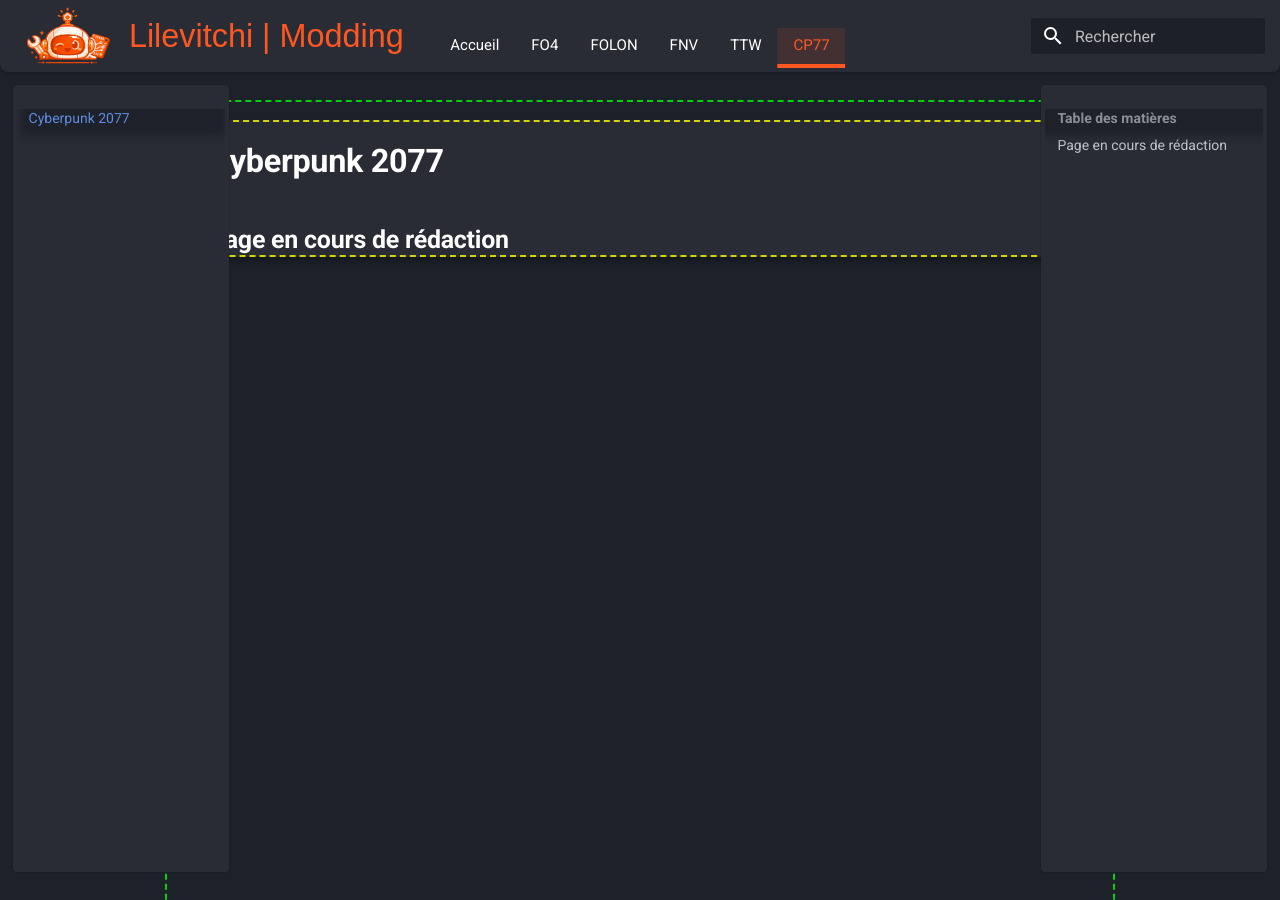
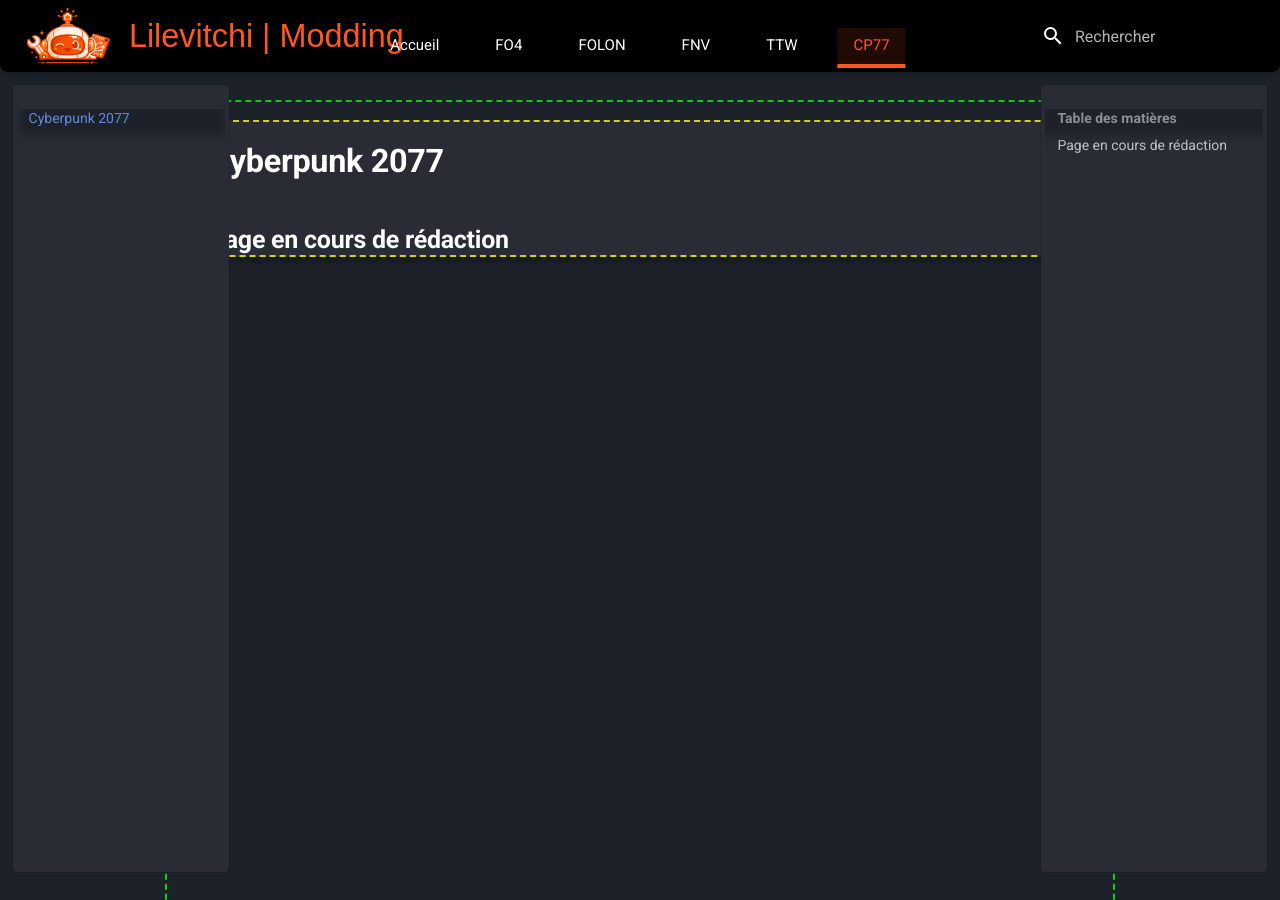
Before and after one commit to Lilevitchi/lilevitchi.github.io, an MkDocs documentation site: the page built from docs/cyberpunk/index.md, in a window 1280 px wide and 900 px high. Built offline with MkDocs 1.6.1 and Material for MkDocs 9.7.7, drawn with Linux system fonts in a browser that asks for light colours.

Commit message:
Update extra.css

```diff
--- a/docs/stylesheets/extra.css
+++ b/docs/stylesheets/extra.css
@@ -95,7 +95,7 @@
   font-size: 0.9em;
   font-weight: 400;
   line-height: 1.45em;
-  color: white;
+  color: var(--white);
 }
 
 * {
@@ -138,7 +138,7 @@
   z-index: 3;
   width: 100%;
   height: var(--header-height) !important;
-  background-color: var(--bg-header) !important;
+  background-color: var(--black) !important;
   padding: 0 1em;
   border-bottom-left-radius: 8px;
   border-bottom-right-radius: 8px;
@@ -227,16 +227,16 @@
   margin: 0;
 }
 
-/* Item = Source de l'espace */
+/* Item = Source de l'espace
 [data-md-color-scheme] .md-tabs__item {
   margin: 0;
   padding: 0;
-}
+}*/
 
 /* Onglet — état normal */
 [data-md-color-scheme] .md-tabs__link {
   pointer-events: auto;
-  color: white;
+  color: var(--white);
   padding: 0.4rem 0.8rem;
   font-size: 0.75rem;
   opacity: 1;
@@ -718,7 +718,7 @@
 #lile-bot-title { color: #ff5722; font-weight: bold; }
 #lile-bot-tip { font-style: italic; opacity: 0.8; }
 
-.kofi-button { background-color: #ff5722; color: white !important; padding: 6px 12px; border-radius: 4px; font-size: 0.75rem; display: inline-flex; align-items: center; gap: 8px; transition: 0.3s; }
+.kofi-button { background-color: #ff5722; color: var(--white); !important; padding: 6px 12px; border-radius: 4px; font-size: 0.75rem; display: inline-flex; align-items: center; gap: 8px; transition: 0.3s; }
 .kofi-button:hover { background-color: #1a1a1a; box-shadow: 0 0 10px #ff5722; }*/
 
 /* --- 6. ADAPTATION MOBILE ---
```
